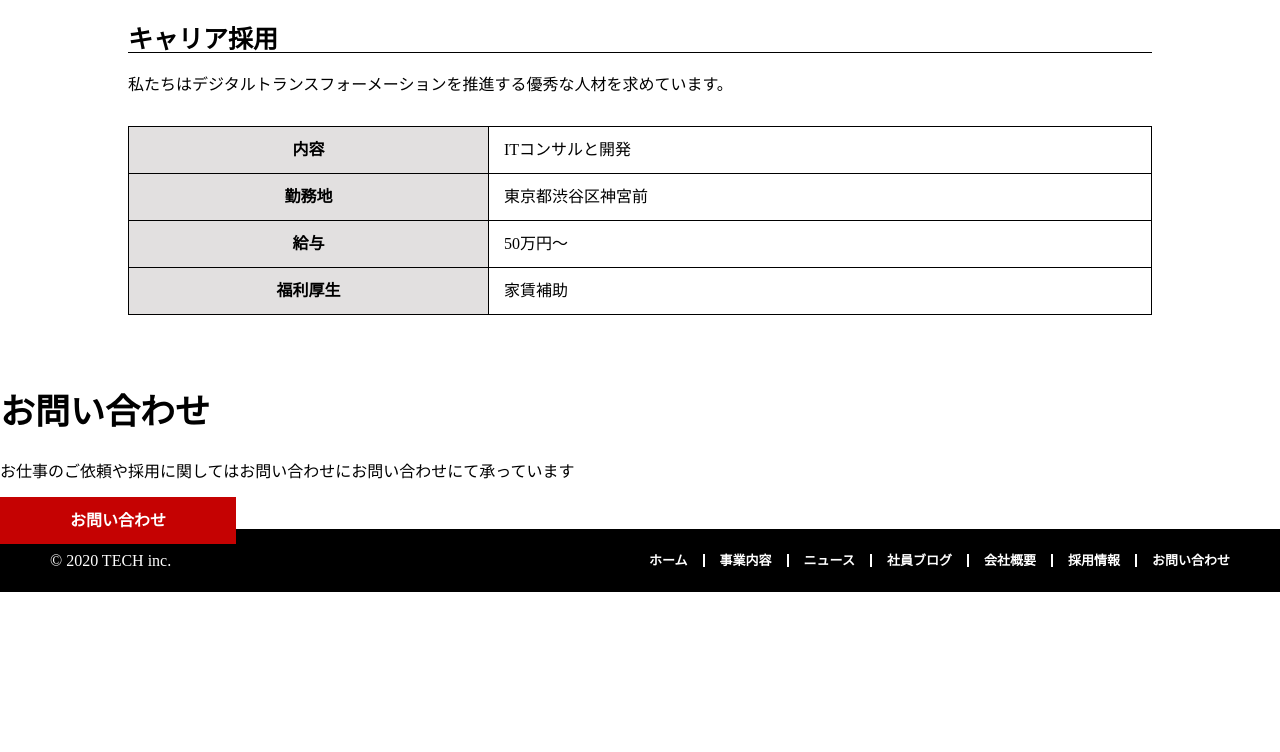
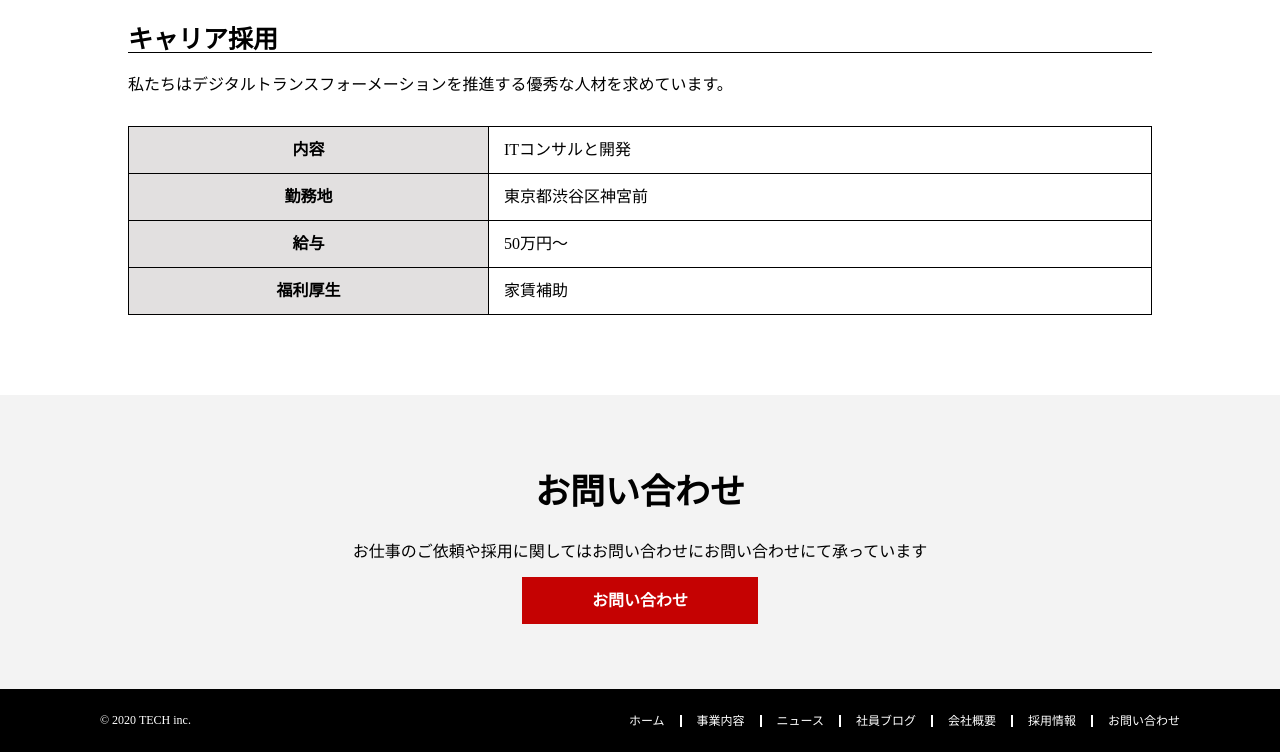
Before and after one commit to tokuyasu-3633/20210127_fujii, a plain HTML site: page recruit.html in a window 1280 px wide. Shown: the part 641-1393 px from the top of the page. Before the commit the page ends 1233 px from the top, so only its background shows below. Drawn offline with Linux system fonts and the light colour scheme.

Commit message:
first-fixed

```diff
--- a/css/blog.css
+++ b/css/blog.css
@@ -244,7 +244,11 @@ body{
   background-color: black;
   align-items: center;
   color: white;
-  padding: 20px 50px;
+  padding: 20px 100px;
+}
+.footer-title{
+  font-weight: normal;
+  font-size: 12px;
 }
 .footer-nav-list{
   display: flex;
@@ -258,7 +262,8 @@ body{
   margin-left:15px ;
 }
 .footer-nav-list a{
-  font-size: 13px;
+  font-size: 12px;
+  font-weight: normal;
   color:white;
 }
 .footer-nav-list a:hover{
--- a/css/company.css
+++ b/css/company.css
@@ -220,7 +220,11 @@ table th {
   background-color: black;
   align-items: center;
   color: white;
-  padding: 20px 50px;
+  padding: 20px 100px;
+}
+.footer-title{
+  font-weight: normal;
+  font-size: 12px;
 }
 .footer-nav-list{
   display: flex;
@@ -234,7 +238,8 @@ table th {
   margin-left:15px ;
 }
 .footer-nav-list a{
-  font-size: 13px;
+  font-size: 12px;
+  font-weight: normal;
   color:white;
 }
 .footer-nav-list a:hover{
--- a/css/contact.css
+++ b/css/contact.css
@@ -206,7 +206,11 @@ body{
   background-color: black;
   align-items: center;
   color: white;
-  padding: 20px 50px;
+  padding: 20px 100px;
+}
+.footer-title{
+  font-weight: normal;
+  font-size: 12px;
 }
 .footer-nav-list{
   display: flex;
@@ -220,7 +224,8 @@ body{
   margin-left:15px ;
 }
 .footer-nav-list a{
-  font-size: 13px;
+  font-size: 12px;
+  font-weight: normal;
   color:white;
 }
 .footer-nav-list a:hover{
--- a/css/news.css
+++ b/css/news.css
@@ -227,7 +227,11 @@ body{
   background-color: black;
   align-items: center;
   color: white;
-  padding: 20px 50px;
+  padding: 20px 100px;
+}
+.footer-title{
+  font-weight: normal;
+  font-size: 12px;
 }
 .footer-nav-list{
   display: flex;
@@ -241,7 +245,8 @@ body{
   margin-left:15px ;
 }
 .footer-nav-list a{
-  font-size: 13px;
+  font-size: 12px;
+  font-weight: normal;
   color:white;
 }
 .footer-nav-list a:hover{
--- a/css/recruit.css
+++ b/css/recruit.css
@@ -150,7 +150,9 @@ body{
 .header-nav-list a:hover{
   color: rgba(97, 96, 96, 0.925);
 }
-
+#hamburger{
+  display: none;
+}
 /* home */
 .home{
   z-index: 1;
@@ -189,7 +191,7 @@ body{
 .recruit th{
   background-color: rgb(226, 224, 224);
 }
-* お問い合わせ */
+/* お問い合わせ */
 .Ques{
   text-align: center;
   background-color: rgb(243, 243, 243);
@@ -220,7 +222,11 @@ body{
   background-color: black;
   align-items: center;
   color: white;
-  padding: 20px 50px;
+  padding: 20px 100px;
+}
+.footer-title{
+  font-weight: normal;
+  font-size: 12px;
 }
 .footer-nav-list{
   display: flex;
@@ -234,7 +240,8 @@ body{
   margin-left:15px ;
 }
 .footer-nav-list a{
-  font-size: 13px;
+  font-size: 12px;
+  font-weight: normal;
   color:white;
 }
 .footer-nav-list a:hover{
--- a/css/service.css
+++ b/css/service.css
@@ -233,7 +233,11 @@ body{
   background-color: black;
   align-items: center;
   color: white;
-  padding: 20px 50px;
+  padding: 20px 100px;
+}
+.footer-title{
+  font-weight: normal;
+  font-size: 12px;
 }
 .footer-nav-list{
   display: flex;
@@ -247,7 +251,8 @@ body{
   margin-left:15px ;
 }
 .footer-nav-list a{
-  font-size: 13px;
+  font-size: 12px;
+  font-weight: normal;
   color:white;
 }
 .footer-nav-list a:hover{
--- a/css/style.css
+++ b/css/style.css
@@ -355,7 +355,11 @@ body{
   background-color: black;
   align-items: center;
   color: white;
-  padding: 20px 50px;
+  padding: 20px 100px;
+}
+.footer-title{
+  font-weight: normal;
+  font-size: 12px;
 }
 .footer-nav-list{
   display: flex;
@@ -369,7 +373,8 @@ body{
   margin-left:15px ;
 }
 .footer-nav-list a{
-  font-size: 13px;
+  font-size: 12px;
+  font-weight: normal;
   color:white;
 }
 .footer-nav-list a:hover{
--- a/recruit.html
+++ b/recruit.html
@@ -119,7 +119,7 @@
     <a class="button" href="contact.html">お問い合わせ</a>
   </div>
   <footer class="footer">
-    <p>©︎ 2020 TECH inc.</p>
+    <p class="footer-title">©︎ 2020 TECH inc.</p>
     <nav>
       <ul class="footer-nav-list">
         <a href="index.html">
```
Also changed, not shown: blog.html (+1 -1 lines), company.html (+1 -1 lines), contact.html (+1 -1 lines), index.html (+1 -1 lines), news.html (+1 -1 lines), service.html (+1 -1 lines).
